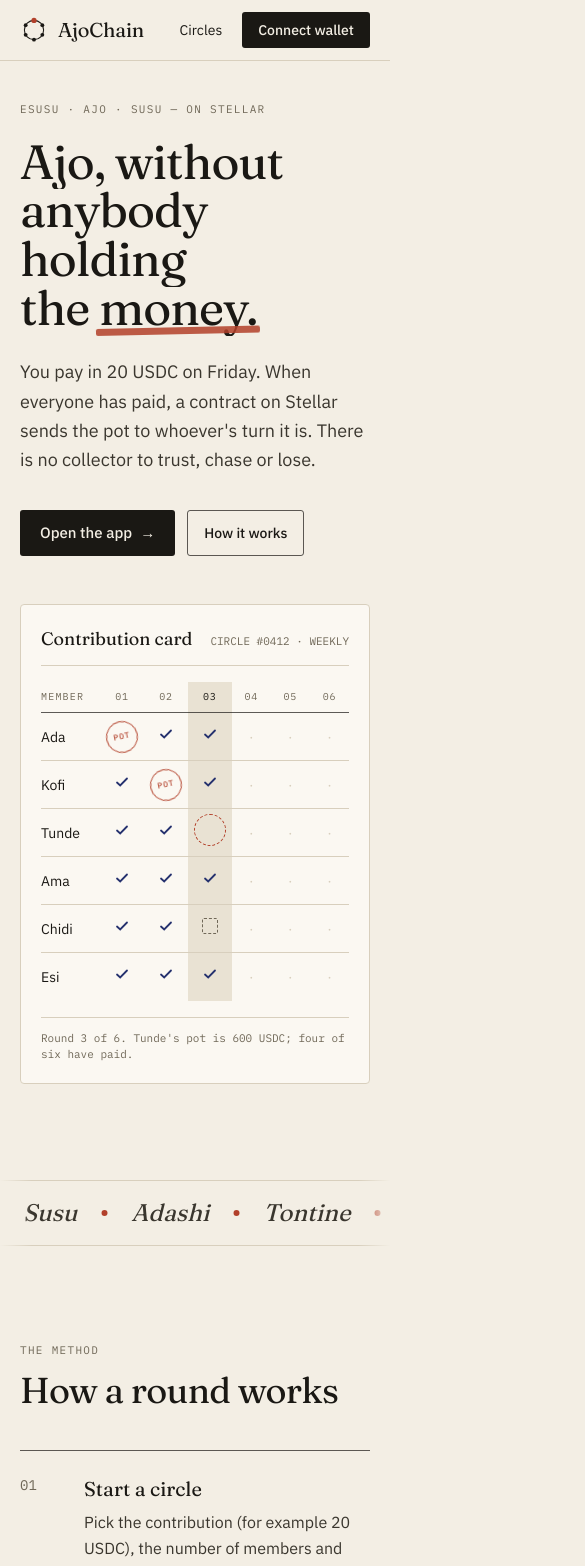
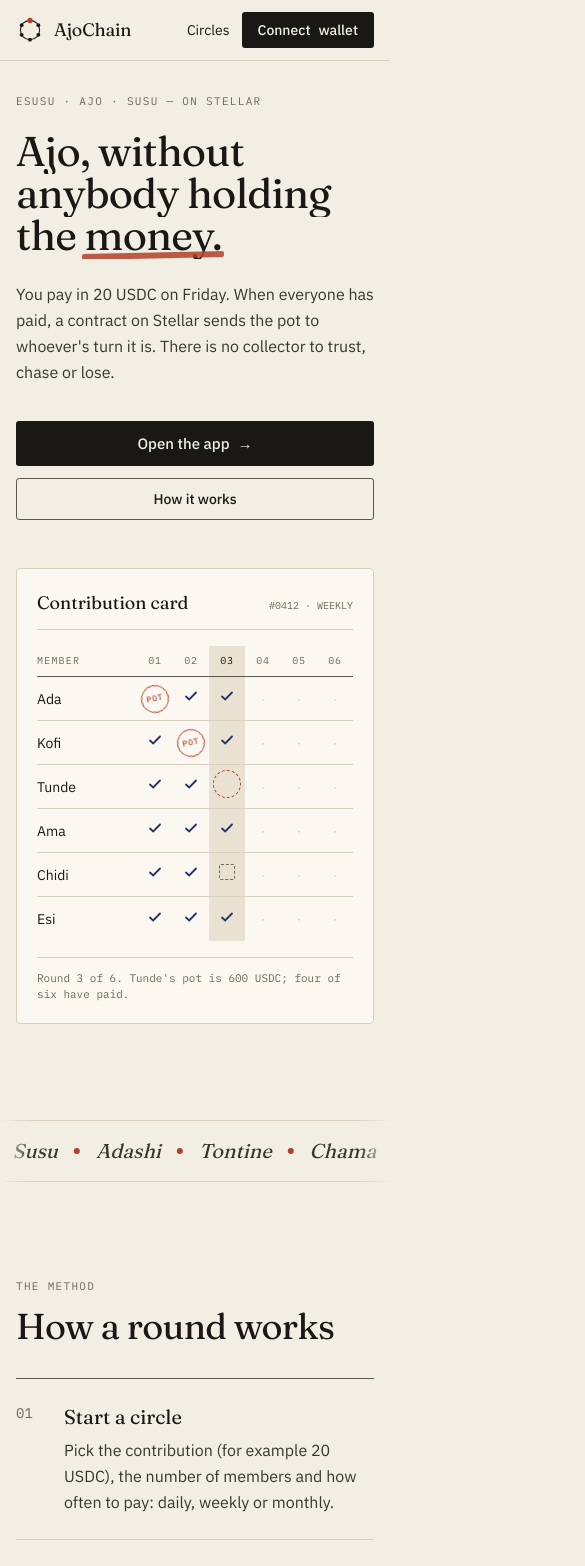
Before and after one commit to cutewizzy11/ajochain, a Next.js app in the folder web/: page / in a window 390 px wide. Shown: the top 1566 px of the page, 585 px wide, since content can reach past the window. Built offline with nearby package versions, Linux system fonts and the light colour scheme; no server answers.

Commit message:
Responsive layout for mobile, tablet and desktop

```diff
--- a/web/src/app/globals.css
+++ b/web/src/app/globals.css
@@ -55,7 +55,16 @@ html {
   background: var(--paper);
 }
 
+html, body {
+  overflow-x: clip;
+  -webkit-text-size-adjust: 100%;
+}
+
 body {
+  padding-left: env(safe-area-inset-left);
+  padding-right: env(safe-area-inset-right);
+  padding-bottom: env(safe-area-inset-bottom);
+  -webkit-tap-highlight-color: transparent;
   background: var(--paper);
   color: var(--ink);
   font-family: var(--font-plex-sans), system-ui, sans-serif;
@@ -89,6 +98,10 @@ body {
   }
   .input {
     @apply w-full rounded-[3px] border border-line bg-card px-3 py-2.5 text-sm text-ink outline-none transition-colors placeholder:text-muted/70 focus:border-ink;
+  }
+  @media (pointer: coarse) {
+    .input { font-size: 16px; }
+    .btn, .btn-quiet { min-height: 44px; }
   }
   .label {
     @apply mb-1.5 block font-mono text-[11px] uppercase tracking-[0.08em] text-muted;
--- a/web/src/app/layout.tsx
+++ b/web/src/app/layout.tsx
@@ -1,4 +1,4 @@
-import type { Metadata } from "next";
+import type { Metadata, Viewport } from "next";
 import { Fraunces, IBM_Plex_Mono, IBM_Plex_Sans } from "next/font/google";
 import Link from "next/link";
 import { Suspense } from "react";
@@ -25,6 +25,13 @@ const plexMono = IBM_Plex_Mono({
   weight: ["400", "500"],
 });
 
+export const viewport: Viewport = {
+  width: "device-width",
+  initialScale: 1,
+  viewportFit: "cover",
+  themeColor: "#f3eee4",
+};
+
 export const metadata: Metadata = {
   title: "AjoChain — ajo without anybody holding the money",
   description:
@@ -43,7 +50,7 @@ export default function RootLayout({ children }: LayoutProps<"/">) {
           <Suspense fallback={<div className="h-[60px] border-b border-line" />}>
             <Nav />
           </Suspense>
-          <main className="mx-auto w-full max-w-6xl flex-1 px-5 py-10 sm:px-8 sm:py-14">{children}</main>
+          <main className="mx-auto w-full max-w-6xl flex-1 px-4 py-8 sm:px-8 sm:py-14">{children}</main>
           <footer className="border-t border-line">
             <div className="mx-auto flex max-w-6xl flex-col gap-2 px-5 py-6 font-mono text-[11px] text-muted sm:flex-row sm:items-center sm:justify-between sm:px-8">
               <span>AjoChain — the esusu card, kept by code.</span>
--- a/web/src/app/page.tsx
+++ b/web/src/app/page.tsx
@@ -51,7 +51,7 @@ export default function Home() {
       <section className="grid gap-12 lg:grid-cols-[1.05fr_1fr] lg:items-center">
         <div>
           <p className="kicker fade-up" style={d(0)}>Esusu · Ajo · Susu — on Stellar</p>
-          <h1 className="display mt-5 text-5xl leading-[1.02] sm:text-6xl lg:text-[4.25rem]">
+          <h1 className="display mt-5 text-[2.6rem] leading-[1.02] min-[400px]:text-5xl sm:text-6xl lg:text-[4.25rem]">
             <span className="sr-only">Ajo, without anybody holding the money.</span>
             <span aria-hidden>
               {["Ajo, without", "anybody holding", "the money."].map((line, i) => (
@@ -69,11 +69,11 @@ export default function Home() {
               ))}
             </span>
           </h1>
-          <p className="fade-up mt-6 max-w-lg text-lg leading-relaxed text-ink-2" style={d(520)}>
+          <p className="fade-up mt-6 max-w-lg text-base sm:text-lg leading-relaxed text-ink-2" style={d(520)}>
             You pay in 20 USDC on Friday. When everyone has paid, a contract on Stellar sends the pot to whoever&apos;s
             turn it is. There is no collector to trust, chase or lose.
           </p>
-          <div className="fade-up mt-9 flex flex-wrap gap-3" style={d(640)}>
+          <div className="fade-up mt-9 grid gap-3 min-[420px]:flex min-[420px]:flex-wrap" style={d(640)}>
             <Link href="/app" className="btn btn-lg">
               Open the app <span className="nudge">→</span>
             </Link>
@@ -86,7 +86,7 @@ export default function Home() {
         <figure className="sheet lift fade-up p-5 sm:p-6" style={d(260)}>
           <div className="mb-4 flex items-baseline justify-between border-b border-line pb-3">
             <span className="font-display text-lg">Contribution card</span>
-            <span className="font-mono text-[11px] text-muted">CIRCLE #0412 · WEEKLY</span>
+            <span className="font-mono text-[10px] text-muted sm:text-[11px]">#0412 · WEEKLY</span>
           </div>
           <Passbook
             rows={NAMES.map((n) => ({ key: n, label: <span className="text-sm">{n}</span> }))}
@@ -100,13 +100,13 @@ export default function Home() {
         </figure>
       </section>
 
-      <div className="marquee -mx-5 border-y border-line py-4 sm:-mx-8" aria-label="Rotating savings circles around the world">
+      <div className="marquee -mx-4 border-y border-line py-4 sm:-mx-8" aria-label="Rotating savings circles around the world">
         <div className="marquee-track">
           {[0, 1].map((k) => (
             <span key={k} aria-hidden={k === 1} className="flex shrink-0 items-center">
               {CIRCLES.map((c) => (
-                <span key={c} className="flex items-center font-display text-2xl text-ink-2">
-                  <span className="px-6 italic">{c}</span>
+                <span key={c} className="flex items-center font-display text-xl text-ink-2 sm:text-2xl">
+                  <span className="px-4 italic sm:px-6">{c}</span>
                   <span className="h-1.5 w-1.5 rounded-full bg-stamp" />
                 </span>
               ))}
@@ -116,14 +116,14 @@ export default function Home() {
       </div>
 
       <section id="how" className="scroll-mt-24">
-        <div className="grid gap-10 lg:grid-cols-[1fr_2fr]">
+        <div className="grid gap-8 lg:grid-cols-[1fr_2fr] lg:gap-10">
           <Reveal>
             <p className="kicker">The method</p>
             <h2 className="display mt-3 text-4xl">How a round works</h2>
           </Reveal>
           <ol className="border-t border-ink/70">
             {steps.map((s, i) => (
-              <Reveal as="li" key={s.title} delay={i * 90} className="grid grid-cols-[3rem_1fr] gap-4 border-b border-line py-6">
+              <Reveal as="li" key={s.title} delay={i * 90} className="grid grid-cols-[2.25rem_1fr] gap-3 sm:grid-cols-[3rem_1fr] sm:gap-4 border-b border-line py-6">
                 <span className="font-mono text-sm text-muted">{String(i + 1).padStart(2, "0")}</span>
                 <div>
                   <h3 className="font-display text-xl">{s.title}</h3>
@@ -137,18 +137,18 @@ export default function Home() {
 
       <section>
         <p className="kicker">Why Stellar</p>
-        <dl className="mt-6 grid border-t border-ink/70 sm:grid-cols-2 lg:grid-cols-5">
+        <dl className="mt-6 grid border-t border-ink/70 sm:grid-cols-2 xl:grid-cols-5">
           {facts.map((f, i) => (
-            <Reveal key={f.label} delay={i * 90} className="border-b border-line py-6 sm:pr-6 lg:border-b-0 lg:border-r lg:last:border-r-0 lg:[&:not(:first-child)]:pl-6">
-              <dt className="figure text-2xl">{f.figure}</dt>
+            <Reveal key={f.label} delay={i * 90} className="border-b border-line py-6 sm:pr-6 sm:even:pl-6 xl:border-b-0 xl:border-r xl:last:border-r-0 xl:[&:not(:first-child)]:pl-6">
+              <dt className="figure text-2xl break-words">{f.figure}</dt>
               <dd className="mt-2 text-sm text-muted">{f.label}</dd>
             </Reveal>
           ))}
         </dl>
       </section>
 
-      <Reveal as="section" className="flex flex-col items-start justify-between gap-6 border-y border-ink/70 py-10 sm:flex-row sm:items-center">
-        <h2 className="display max-w-xl text-3xl sm:text-4xl">Start a circle with people you already save with.</h2>
+      <Reveal as="section" className="flex flex-col items-start justify-between gap-6 border-y border-ink/70 py-8 sm:flex-row sm:py-10 sm:items-center">
+        <h2 className="display max-w-xl text-2xl min-[400px]:text-3xl sm:text-4xl">Start a circle with people you already save with.</h2>
         <Link href="/app" className="btn btn-lg">
           Open the app <span className="nudge">→</span>
         </Link>
--- a/web/src/components/Nav.tsx
+++ b/web/src/components/Nav.tsx
@@ -14,14 +14,14 @@ export function Nav() {
   const scrolled = useScrolled();
   return (
     <header data-scrolled={scrolled} className="nav-glass sticky top-0 z-40 border-b border-line bg-paper data-[scrolled=true]:border-transparent">
-      <div className="mx-auto flex h-[60px] max-w-6xl items-center justify-between px-5 sm:px-8">
+      <div className="mx-auto flex h-[60px] max-w-6xl items-center justify-between gap-3 px-4 sm:px-8">
         <Link href="/" className="group flex items-center gap-2.5">
           <span className="transition-transform duration-700 ease-[cubic-bezier(0.22,1,0.36,1)] group-hover:rotate-[60deg]">
             <Logo />
           </span>
-          <span className="font-display text-xl tracking-[-0.01em]">AjoChain</span>
+          <span className="font-display text-lg tracking-[-0.01em] sm:text-xl">AjoChain</span>
         </Link>
-        <nav className="flex items-center gap-5">
+        <nav className="flex items-center gap-3 sm:gap-5">
           <span className="kicker hidden sm:inline">Testnet</span>
           <Link
             href="/app"
@@ -32,11 +32,11 @@ export function Nav() {
           {address ? (
             <button className="btn-quiet py-1.5" onClick={disconnect} title="Disconnect wallet">
               <Avatar address={address} size={20} />
-              <span className="font-mono text-xs">{short(address)}</span>
+              <span className="hidden font-mono text-xs min-[380px]:inline">{short(address)}</span>
             </button>
           ) : (
             <button className="btn py-2" onClick={connect}>
-              Connect wallet
+              Connect<span className="hidden min-[380px]:inline"> wallet</span>
             </button>
           )}
         </nav>
--- a/web/src/components/ui.tsx
+++ b/web/src/components/ui.tsx
@@ -87,7 +87,7 @@ export function Progress({ value, max, tone = "brand" }: { value: number; max: n
 export function Score({ score }: { score: number | null }) {
   return (
     <div className="flex items-baseline gap-1">
-      <span className="figure text-6xl leading-none">{score === null ? "—" : <CountUp value={score} />}</span>
+      <span className="figure text-5xl leading-none sm:text-6xl">{score === null ? "—" : <CountUp value={score} />}</span>
       {score !== null && <span className="font-mono text-xs text-muted">/100</span>}
     </div>
   );
@@ -125,7 +125,7 @@ function CellMark({ cell, d = 0 }: { cell: Cell; d?: number }) {
   const style = { "--d": `${d}ms` } as CSSProperties;
   if (cell.state === "pot")
     return (
-      <span style={style} className="stamp-mark inline-flex h-8 w-8 -rotate-12 items-center justify-center rounded-full border-[1.5px] border-stamp font-mono text-[8px] font-medium tracking-[0.1em] text-stamp">
+      <span style={style} className="stamp-mark inline-flex h-7 w-7 -rotate-12 items-center sm:h-8 sm:w-8 justify-center rounded-full border-[1.5px] border-stamp font-mono text-[8px] font-medium tracking-[0.1em] text-stamp">
         POT
       </span>
     );
@@ -140,7 +140,7 @@ function CellMark({ cell, d = 0 }: { cell: Cell; d?: number }) {
       <span
         aria-label="due, receives pot"
         style={style}
-        className="cell-in inline-block h-8 w-8 rounded-full border-[1.5px] border-dashed border-stamp"
+        className="cell-in inline-block h-7 w-7 rounded-full sm:h-8 sm:w-8 border-[1.5px] border-dashed border-stamp"
       />
     ) : (
       <span aria-label="due" style={style} className="cell-in inline-block h-4 w-4 rounded-[2px] border border-dashed border-muted" />
@@ -162,17 +162,17 @@ export function Passbook({
   end?: ReactNode[];
 }) {
   return (
-    <div className="overflow-x-auto">
+    <div className="-mx-1 overflow-x-auto overscroll-x-contain px-1 [-webkit-overflow-scrolling:touch]">
       <table className="w-full border-collapse text-sm">
         <thead>
           <tr className="border-b border-ink/70">
-            <th className="sticky left-0 z-10 bg-card py-2 pr-4 text-left font-mono text-[10px] font-normal uppercase tracking-[0.12em] text-muted">
+            <th className="sticky left-0 z-10 bg-card py-2 pr-2 text-left sm:pr-4 font-mono text-[10px] font-normal uppercase tracking-[0.12em] text-muted">
               Member
             </th>
             {Array.from({ length: rounds }, (_, r) => (
               <th
                 key={r}
-                className={`w-12 py-2 text-center font-mono text-[10px] font-normal tracking-[0.08em] ${
+                className={`w-9 py-2 text-center sm:w-12 font-mono text-[10px] font-normal tracking-[0.08em] ${
                   r === current ? "bg-paper-2 text-ink" : "text-muted"
                 }`}
               >
@@ -189,9 +189,9 @@ export function Passbook({
         <tbody>
           {rows.map((row, i) => (
             <tr key={row.key} className="border-b border-line last:border-b-0">
-              <td className="sticky left-0 z-10 whitespace-nowrap bg-card py-2.5 pr-4">{row.label}</td>
+              <td className="sticky left-0 z-10 whitespace-nowrap bg-card py-2.5 pr-2 sm:pr-4">{row.label}</td>
               {Array.from({ length: rounds }, (_, r) => (
-                <td key={r} className={`h-12 text-center align-middle ${r === current ? "bg-paper-2" : ""}`}>
+                <td key={r} className={`h-11 text-center sm:h-12 align-middle ${r === current ? "bg-paper-2" : ""}`}>
                   <span className="inline-flex items-center justify-center">
                     <CellMark cell={cells[i]?.[r] ?? { state: "empty" }} d={300 + r * 160 + i * 45} />
                   </span>
```
Also changed, not shown: web/src/app/circle/[id]/CircleView.tsx (+14 -14 lines).
